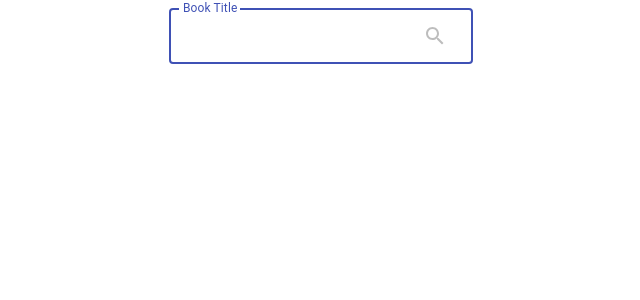
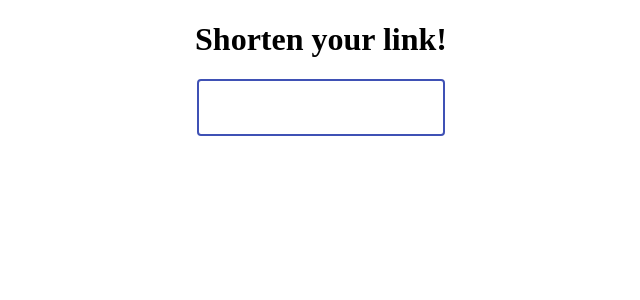
Before and after one commit to williamhelmrath/link-shortener, a React (Create React App) app: page / in a window 1280 px wide. Shown: the top 300 px of the page, without its empty margins (319-959 px from the left). Built offline with nearby package versions, Linux system fonts and the light colour scheme; the HTML template or start-up script is replaced by a standard one.

Commit message:
basic frontend

```diff
--- a/app.js
+++ b/app.js
@@ -41,8 +41,9 @@ app.get("/:hash", async (req, res) => {
       let original_link = links[0].dataValues.original_link;
       console.log(original_link);
       res.redirect("https://www." + original_link);
+    } else {
+      res.status(404).send("Sorry, that link does not exist");
     }
-    res.status(404).send("Sorry, that link does not exist");
   });
 });
 
--- a/sequelize.js
+++ b/sequelize.js
@@ -46,12 +46,6 @@ sequelize
     process.exit(1);
   });
 
-// Link.create({ original_link: "youtube.com", shortened_link: "asdf" }).then(
-//   (link) => {
-//     console.log(("ID:", link.id));
-//   }
-// );
-
 module.exports = {
   Link,
 };
--- a/src/App.js
+++ b/src/App.js
@@ -1,9 +1,41 @@
-import React from "react";
+import React, { useState } from "react";
 import SearchBar from "./components/SearchBar";
 function App() {
+  const [postResp, setPostResp] = useState(null);
+
+  const handleShorten = (link) => {
+    fetch("/shorten", {
+      method: "POST",
+      headers: {
+        "Content-Type": "application/json",
+      },
+      body: JSON.stringify({ url: link }),
+    })
+      .then((resp) => {
+        return resp.json();
+      })
+      .then((newUrl) => {
+        setPostResp(newUrl);
+      })
+      .catch((err) => {
+        console.log(err);
+      });
+  };
+  if (!postResp)
+    return (
+      <div style={{ textAlign: "center" }}>
+        <h1>Shorten your link!</h1>
+        <SearchBar handleShorten={handleShorten} />
+      </div>
+    );
+  console.log(postResp);
   return (
-    <div style={{ textAlign: "center" }}>
-      <SearchBar />
+    <div>
+      <div style={{ textAlign: "center" }}>
+        <h1>Shorten your link!</h1>
+        <SearchBar handleShorten={handleShorten} />
+      </div>
+      <h1>Your new link is: {postResp.shortened_link}</h1>
     </div>
   );
 }
--- a/src/components/SearchBar.js
+++ b/src/components/SearchBar.js
@@ -1,63 +1,24 @@
 import React, { useState } from "react";
-import {
-  FormControl,
-  InputAdornment,
-  IconButton,
-  InputLabel,
-  OutlinedInput,
-  TableBody,
-} from "@material-ui/core";
-import SearchIcon from "@material-ui/icons/Search";
+import { FormControl, OutlinedInput } from "@material-ui/core";
 
-export default function SearchBar() {
-  const [searchTerm, setSearchTerm] = useState("");
-  const [postResp, setPostResp] = useState(null);
-  const updateSearchTerm = (e) => setSearchTerm(e.target.value);
+export default function SearchBar({ handleShorten }) {
+  const [link, setLink] = useState("");
+  const updateLink = (e) => setLink(e.target.value);
 
   const handleSubmit = (e) => {
     e.preventDefault();
-
-    fetch("/shorten", {
-      method: "POST",
-      headers: {
-        "Content-Type": "application/json",
-      },
-      body: JSON.stringify({ url: searchTerm }),
-    })
-      .then((resp) => {
-        return resp.json();
-      })
-      .then((newUrl) => {
-        setPostResp(newUrl);
-      })
-      .catch((err) => {
-        console.log(err);
-      });
+    handleShorten(link);
   };
 
   return (
     <div style={{ display: "flex", justifyContent: "center" }}>
       <form onSubmit={handleSubmit}>
         <FormControl variant="outlined">
-          <InputLabel htmlFor="outlined-adornment-search">
-            Book Title
-          </InputLabel>
           <OutlinedInput
             id="outlined-adornment-search"
             type="text"
             autoFocus={true}
-            onChange={(e) => updateSearchTerm(e)}
-            endAdornment={
-              <InputAdornment position="end">
-                <IconButton
-                  disabled={searchTerm.length === 0}
-                  onClick={(e) => handleSubmit(e)}
-                >
-                  <SearchIcon></SearchIcon>
-                </IconButton>
-              </InputAdornment>
-            }
-            labelWidth={70}
+            onChange={(e) => updateLink(e)}
           />
         </FormControl>
       </form>
```
